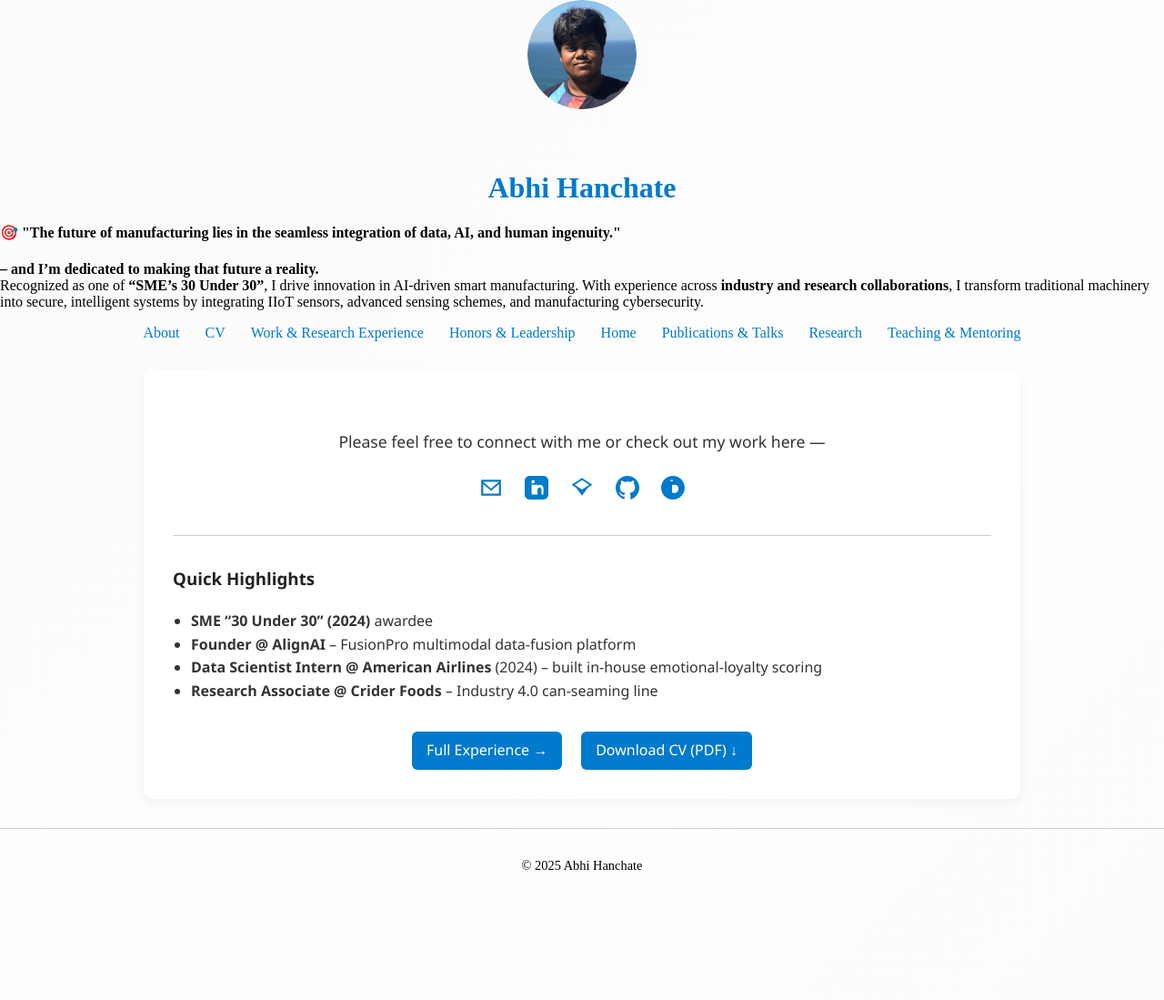
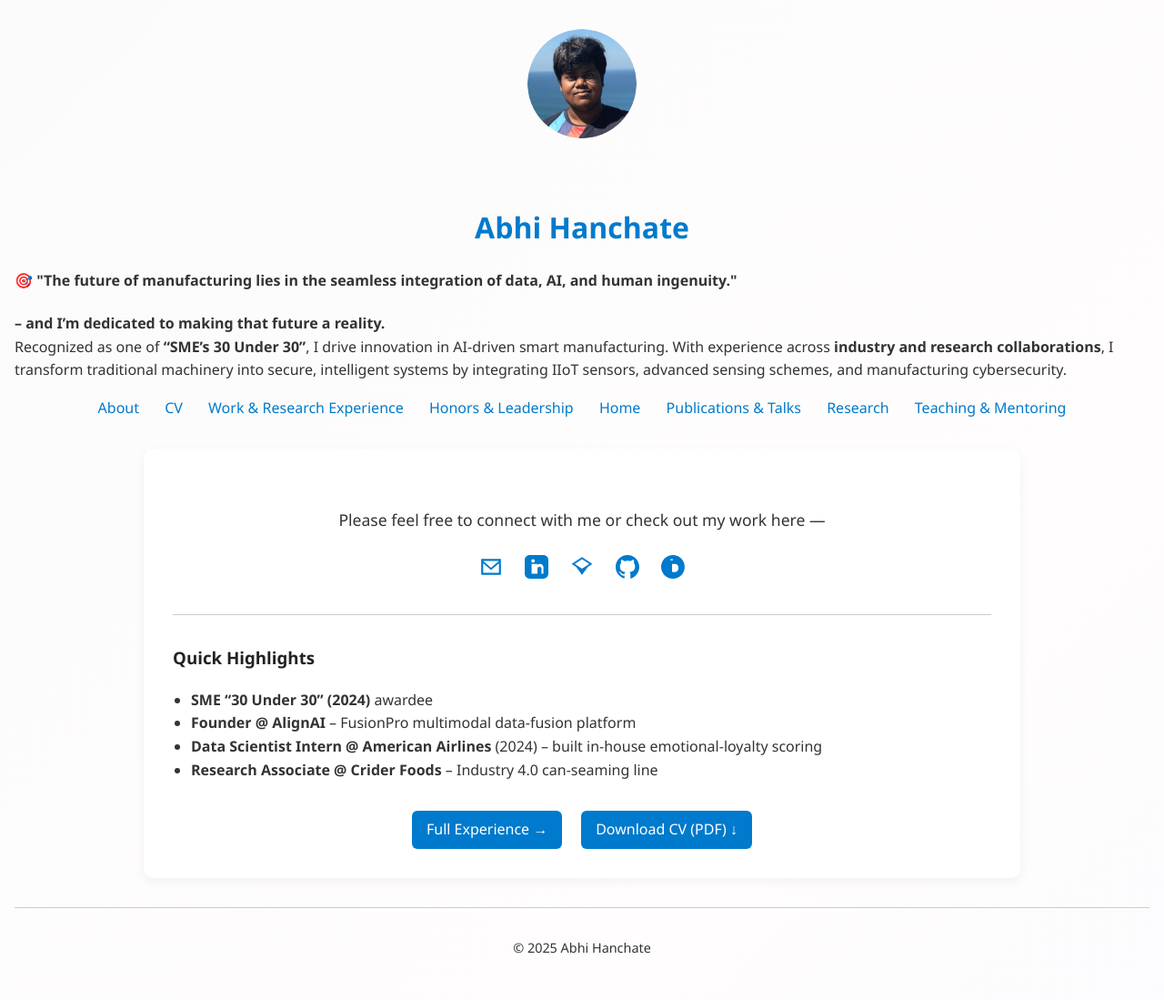
Before and after one commit to abhishekhanchate/abhishekhanchate.github.io, a Jekyll site: the page built from index.md, in a window 1280 px wide. Shown: the whole page at 91% size. Built offline with Jekyll 4.4.1, drawn with Linux system fonts in a browser that asks for light colours; before the commit the page ends 974 px from its top, so only the background shows below that.

Commit message:
Update custom.css

```diff
--- a/assets/css/custom.css
+++ b/assets/css/custom.css
@@ -1,7 +1,7 @@
-/* ---------- Global Background & Animation ---------- */
+/* ---------- Background + Animation ---------- */
 body {
   margin: 0;
-  padding: 0;
+  padding: 2rem 1rem;
   background: linear-gradient(-45deg, #f0f4ff, #fffdfd, #f9f9f9, #eef3fb);
   background-size: 400% 400%;
   animation: gradientBG 20s ease infinite;
@@ -13,28 +13,28 @@ body {
   100% { background-position: 0% 50%; }
 }
 
-/* ---------- Main Container Box ---------- */
+/* ---------- Content Container ---------- */
 .container {
+  background-color: #ffffff;
+  max-width: 900px;
+  margin: 0 auto;
+  padding: 2rem;
+  border-radius: 10px;
+  box-shadow: 0 4px 12px rgba(0,0,0,0.05);
+}
+
+/* ---------- Typography ---------- */
+body, .container {
   font-family: 'Segoe UI', 'Helvetica Neue', sans-serif;
   font-size: 16px;
   line-height: 1.6;
   color: #333;
-  max-width: 900px;
-  margin: 2rem auto;
-  padding: 2rem;
-  background-color: white;
-  border-radius: 10px;
-  box-shadow: 0 4px 12px rgba(0,0,0,0.05);
 }
-
-/* ---------- Headings ---------- */
 h1, h2, h3 {
   color: #222;
   font-weight: 600;
   margin-top: 1.5em;
 }
-
-/* ---------- Links ---------- */
 a {
   color: #007acc;
   text-decoration: none;
@@ -42,20 +42,14 @@ a {
 a:hover {
   text-decoration: underline;
 }
-
-/* ---------- Lists ---------- */
 ul {
   padding-left: 1.25rem;
 }
-
-/* ---------- HR ---------- */
 hr {
   border: 0;
   border-top: 1px solid #ccc;
   margin: 2rem 0;
 }
-
-/* ---------- Date ---------- */
 .date {
   color: #777;
   font-size: 0.9rem;
```
